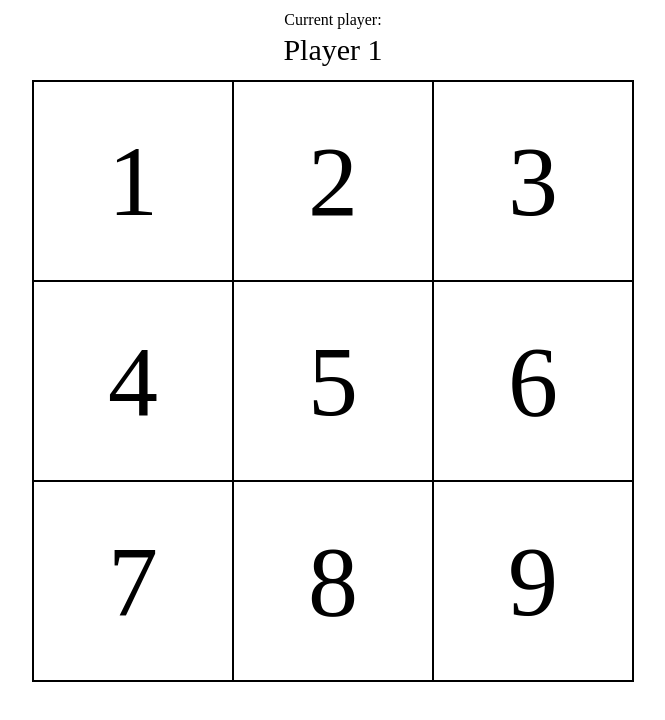
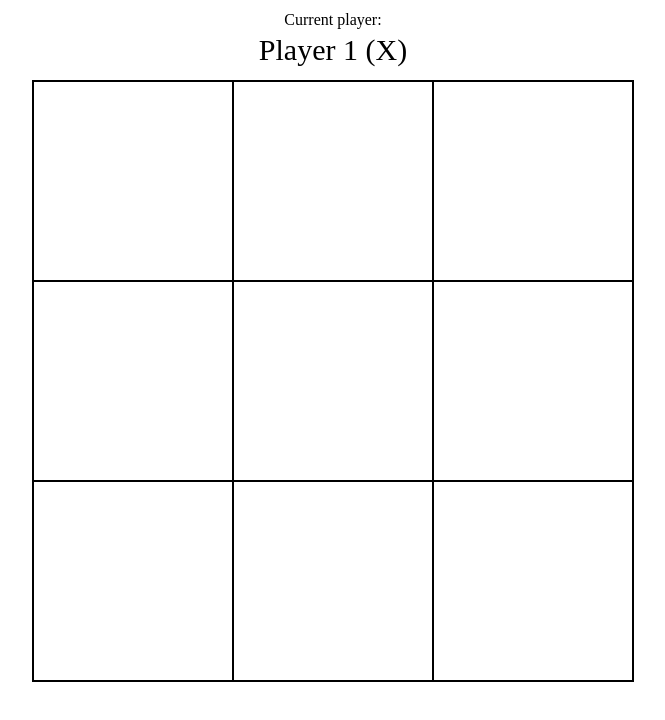
Before and after one commit to Do-Nam-Binh/TicTacToe, a plain HTML site: page index.html in a window 1280 px wide. Shown: the whole page, without its empty margins (307-972 px from the left). Drawn offline with Linux system fonts and the light colour scheme.

Commit message:
Minor changes to player turn display

```diff
--- a/index.html
+++ b/index.html
@@ -9,17 +9,17 @@
 </head>
 <body>
     <div>Current player:</div>
-    <div class="playerDisplay">Player 1</div>
+    <div class="playerDisplay">Player 1 (X)</div>
     <div class="board">
-        <div class="cell 1">1</div>
-        <div class="cell 2">2</div>
-        <div class="cell 3">3</div>
-        <div class="cell 4">4</div>
-        <div class="cell 5">5</div>
-        <div class="cell 6">6</div>
-        <div class="cell 7">7</div>
-        <div class="cell 8">8</div>
-        <div class="cell 9">9</div>
+        <div class="cell 1"> </div>
+        <div class="cell 2"> </div>
+        <div class="cell 3"> </div>
+        <div class="cell 4"> </div>
+        <div class="cell 5"> </div>
+        <div class="cell 6"> </div>
+        <div class="cell 7"> </div>
+        <div class="cell 8"> </div>
+        <div class="cell 9"> </div>
     </div>
 </body>
 </html>
--- a/script.js
+++ b/script.js
@@ -18,11 +18,11 @@ const gameBoard = (() => {
     ]
 
     const playerTurn = () => {
-        if(document.querySelector(".playerDisplay").textContent == "Player 1"){
-            document.querySelector(".playerDisplay").textContent = "Player 2";
+        if(document.querySelector(".playerDisplay").textContent == "Player 1 (X)"){
+            document.querySelector(".playerDisplay").textContent = "Player 2 (O)";
             player = 2;
         }else{
-            document.querySelector(".playerDisplay").textContent = "Player 1";
+            document.querySelector(".playerDisplay").textContent = "Player 1 (X)";
             player = 1;
         }
     }
```
